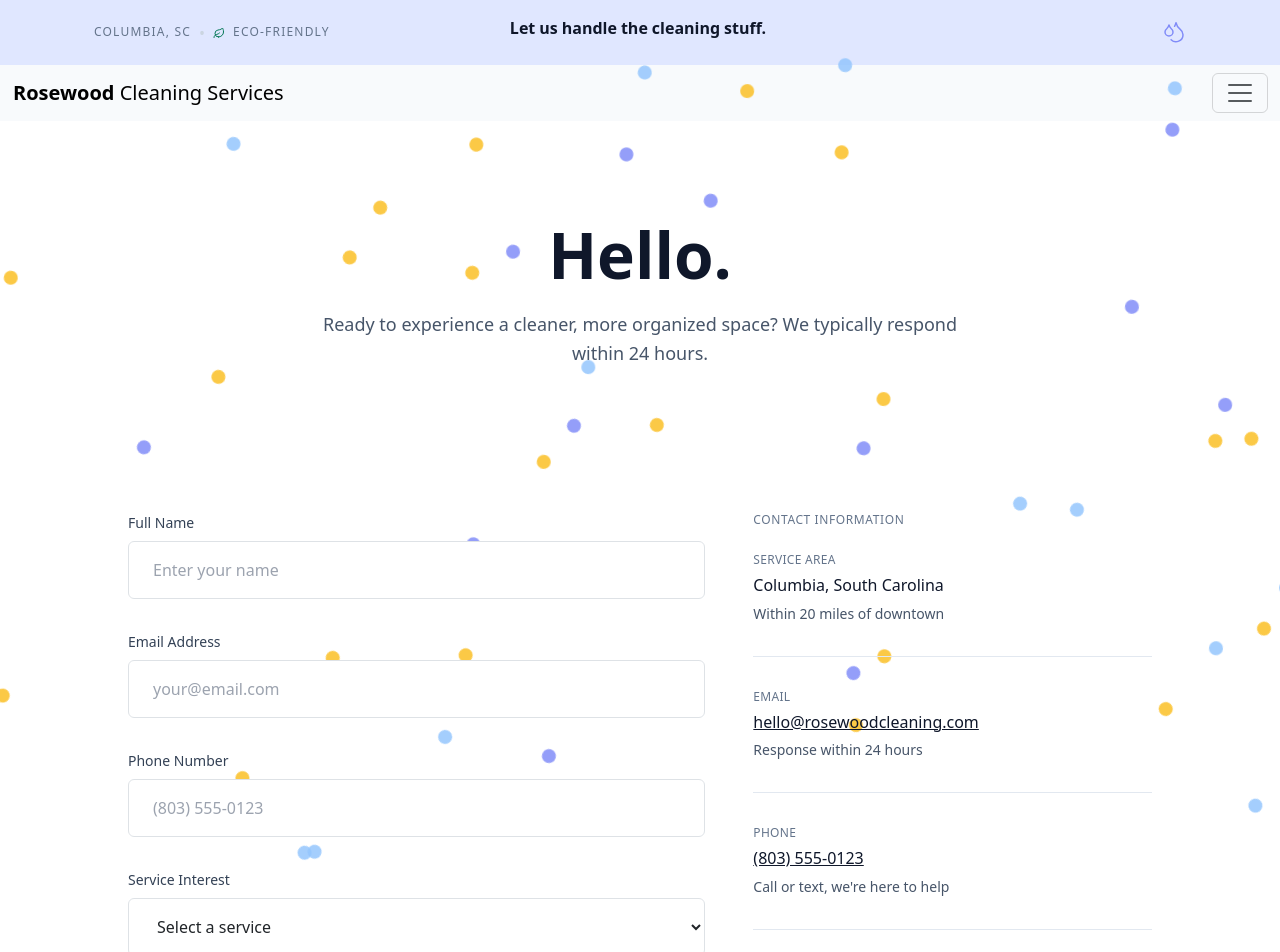
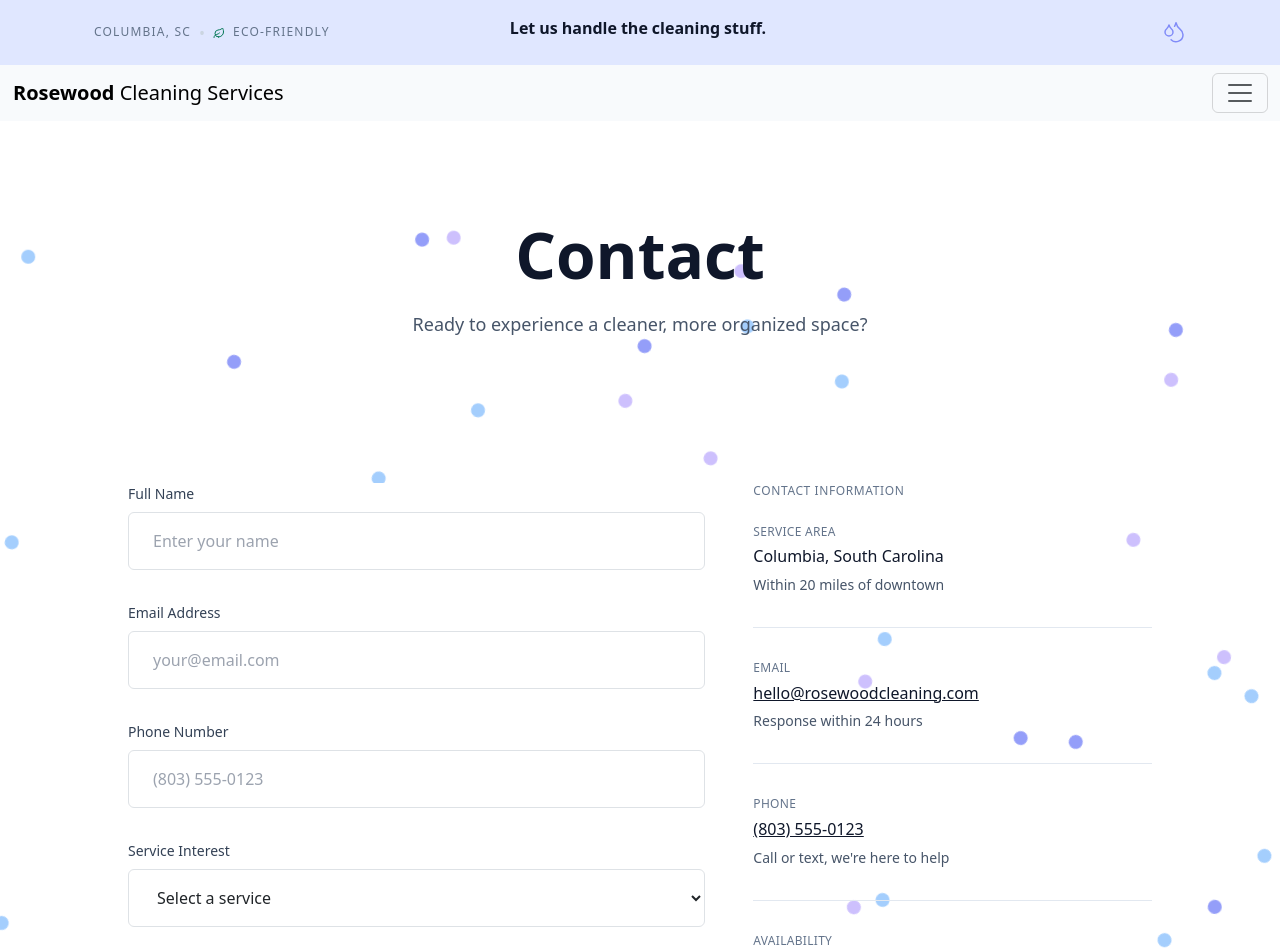
Before and after one commit to alexgoodestudio/rosewood_cleaning_service, a React (Create React App) app: page /contact in a window 1280 px wide. Shown: the top 952 px of the page. Built offline with nearby package versions, Linux system fonts and the light colour scheme.

Commit message:
contact form updated

```diff
--- a/src/Components/ContactPage.js
+++ b/src/Components/ContactPage.js
@@ -29,8 +29,8 @@ function ContactPage() {
       const container = snowContainerRef.current;
       const snowflakes = [];
 
-      // Soft colors: amber, sky blue, soft indigo
-      const colors = ['#fbbf24', '#93c5fd', '#818cf8'];
+      // Soft colors: sky blue, soft indigo, lavender
+      const colors = ['#93c5fd', '#818cf8', '#c4b5fd'];
 
       for (let i = 0; i < 60; i++) {
         const snowflake = document.createElement('div');
@@ -49,7 +49,7 @@ function ContactPage() {
       }
 
       snowflakes.forEach((flake) => {
-        const duration = Math.random() * 8 + 12;
+        const duration = Math.random() * 6 + 9;
         const xMovement = Math.random() * 30 - 15;
 
         const tl = gsap.timeline({ repeat: -1 });
@@ -199,7 +199,7 @@ function ContactPage() {
       {/* Snow Container */}
       <div
         ref={snowContainerRef}
-        className="fixed inset-0 pointer-events-none z-10"
+        className="absolute inset-0 pointer-events-none z-0"
         aria-hidden="true"
       />
 
@@ -208,10 +208,10 @@ function ContactPage() {
           <div className="w-full max-w-5xl">
             <div className="text-center mb-24">
               <h1 className="hero-title text-6xl font-bold text-slate-900 mb-3">
-                Hello.
+                Contact
               </h1>
               <p className="hero-subtitle text-lg text-slate-600 max-w-2xl mx-auto">
-                Ready to experience a cleaner, more organized space? We typically respond within 24 hours.
+                Ready to experience a cleaner, more organized space?
               </p>
             </div>
           </div>
@@ -221,7 +221,7 @@ function ContactPage() {
           <div className="w-full max-w-5xl">
             <div className="grid lg:grid-cols-12 gap-12">
               <div className="lg:col-span-7">
-                <div className="form-container">
+                <div className="form-container bg-white relative z-10">
                   {submitStatus === 'success' && (
                     <div className="text-center p-12 bg-green-50 rounded-lg mb-8">
                       <div className="text-2xl font-semibold text-slate-900 mb-2">Message Sent</div>
```
